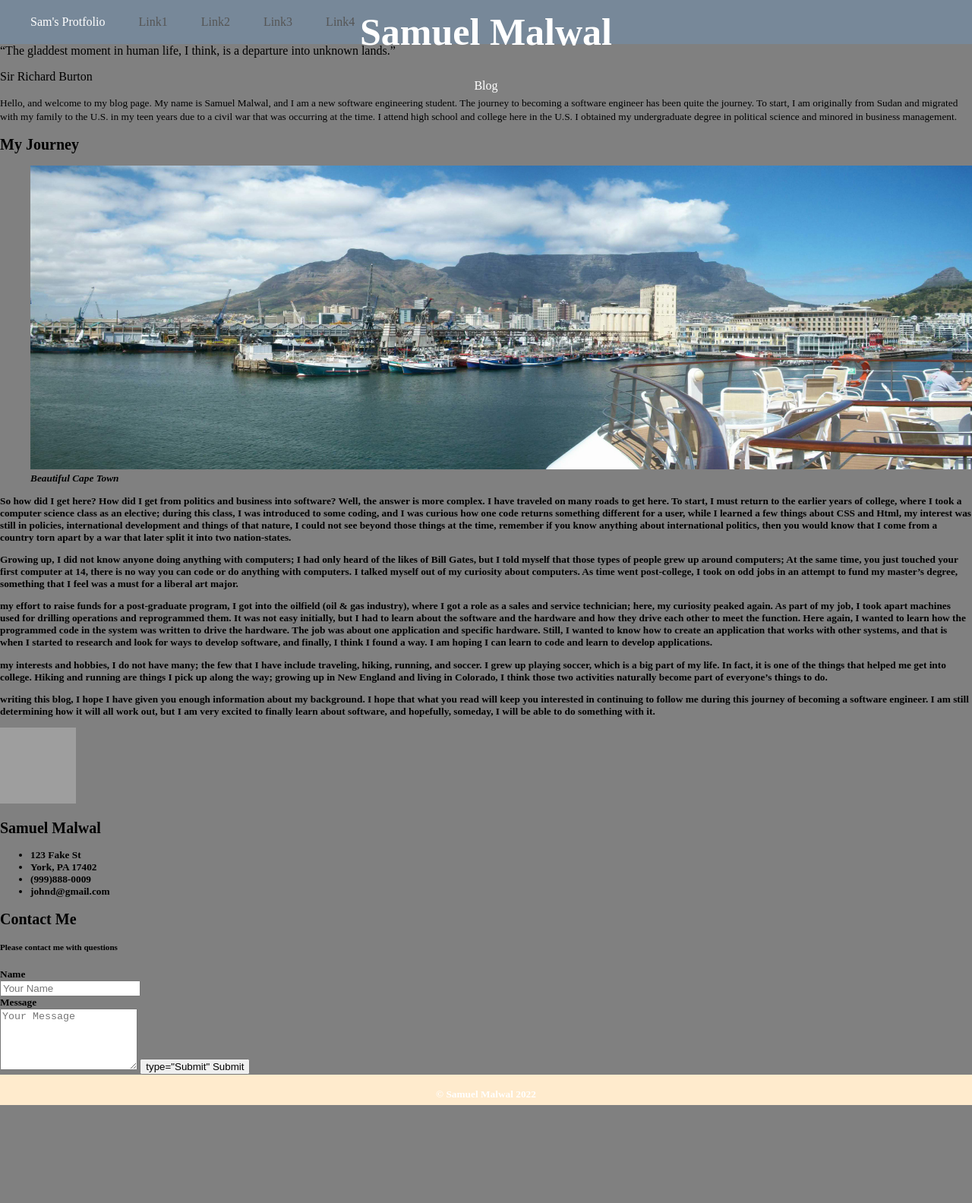
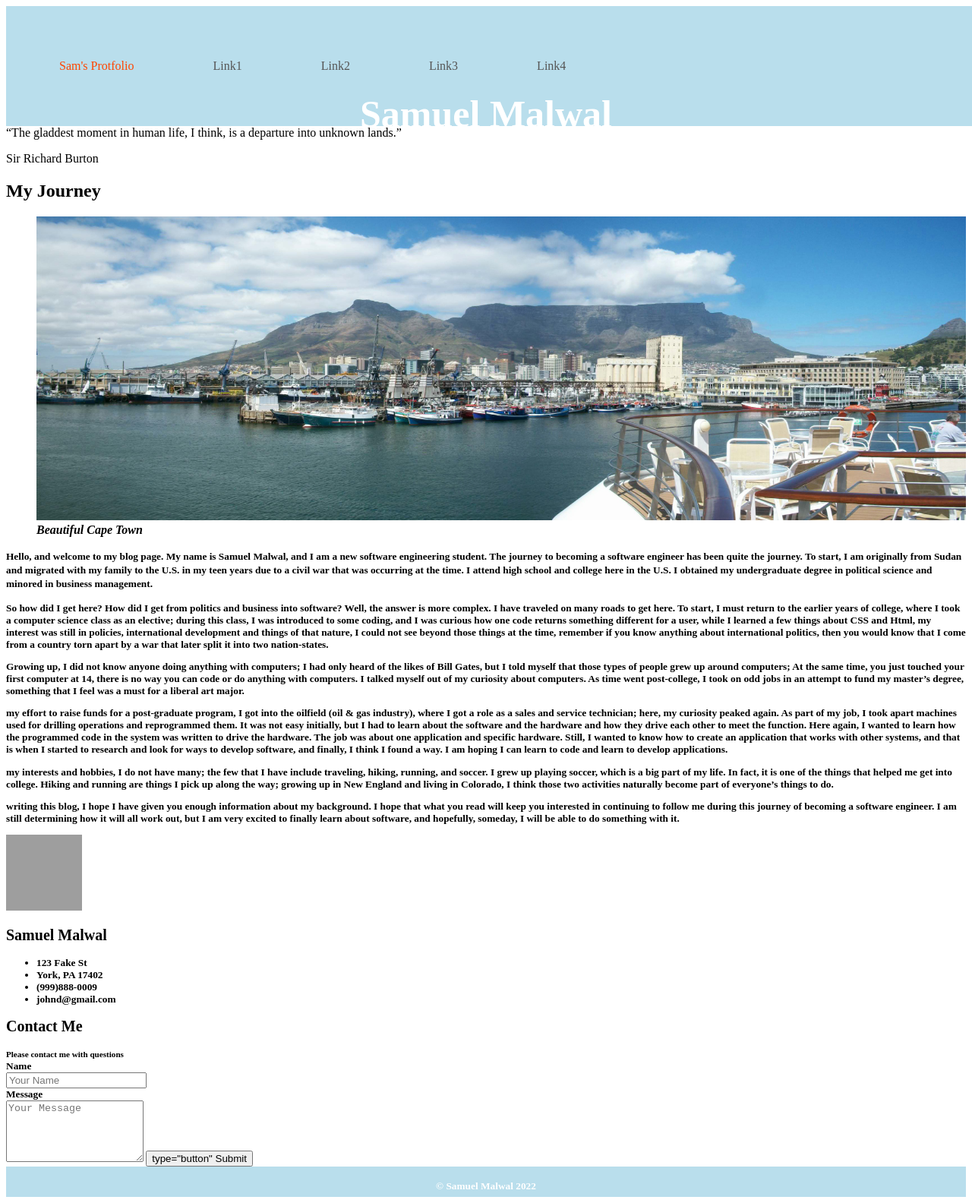
Before and after one commit to arou21/Coding-Temple, a plain HTML site: page Blog.html in a window 1280 px wide. Shown: the top 1584 px of the page at 76% size. Before the commit the page ends 1455 px from the top, so only its background shows below. Drawn offline with Linux system fonts and the light colour scheme; grey boxes are pictures that could not be loaded.

Commit message:
[chnages to my first commit]

```diff
--- a/Blog.html
+++ b/Blog.html
@@ -12,9 +12,9 @@
         <ul>
             <li>Sam's Protfolio</li>
             <li><a href="#">Link1</a></li>
-            <li><a href="http://www.google.com">Link2</a></li>
-            <li><a href="page3.html">Link3</a></li>
-            <li><a href="#">Link4</a></li>
+            <li><a href="https://www.skysports.com/">Link2</a></li>
+            <li><a href="https://www.lonelyplanet.com/">Link3</a></li>
+            <li><a href="https://www.bbc.com/">Link4</a></li>
         </ul>
     </nav>
     <div Class="hero-image">
@@ -29,9 +29,7 @@
                  <q>The gladdest moment in human life, I think, is a departure into unknown lands.</q>
                  <p>Sir Richard Burton</p>
             </article>
-            <article>
-                <strong><small></strong><p>Hello, and welcome to my blog page. My name is Samuel Malwal, and I am a new software engineering student. The journey to becoming a software engineer has been quite the journey. To start, I am originally from Sudan and migrated with my family to the U.S. in my teen years due to a civil war that was occurring at the time. I attend high school and college here in the U.S. I obtained my undergraduate degree in political science and minored in business management.</p>
-            </article>
+
             <article>
                 <h1>My Journey</h1>
                 <strong><small></small>
@@ -39,6 +37,9 @@
                     <img src="images/Cape Town.JPG" width="1300" height="400"/>
                     <figcaption><em>Beautiful Cape Town</em></figcaption>
                 </figure>
+            <article>
+                    <strong><small></strong><p>Hello, and welcome to my blog page. My name is Samuel Malwal, and I am a new software engineering student. The journey to becoming a software engineer has been quite the journey. To start, I am originally from Sudan and migrated with my family to the U.S. in my teen years due to a civil war that was occurring at the time. I attend high school and college here in the U.S. I obtained my undergraduate degree in political science and minored in business management.</p>
+            </article>
             <article>
                     <strong><small></small></strong> So how did I get here? How did I get from politics and business into software? Well, the answer is more complex. I have traveled on many roads to get here. To start, I must return to the earlier years of college, where I took a computer science class as an elective; during this class, I was introduced to some coding, and I was curious how one code returns something different for a user, while I learned a few things about CSS and Html, my interest was still in policies, international development and things of that nature, I could not see beyond those things at the time, remember if you know anything about international politics, then you would know that I come from a country torn apart by a war that later split it into two nation-states.
             </article>
@@ -78,7 +79,7 @@
                     <label for="body"><strong>Message</strong></label>
                     <br>
                     <textarea id="body" placeholder="Your Message" rows="5"></textarea>
-                    <button>type="Submit" Submit</button>
+                    <button>type="button" Submit</button>
                 </form>
             </article>
         </div>
--- a/CSS/portfolio_css.css
+++ b/CSS/portfolio_css.css
@@ -1,18 +1,18 @@
 body, blog{
     height: 100%;
-    margin: 0px;
+    margin: px;
 }
 body{
-    background-color: grey;
+    background-color: rgb(255, 555, 128),; /* Fully opaque */;
 }
 
 nav li{
-    display: inline;
-    margin: 20px;
+    display: inline-block;
+    margin: 50px;
 }
 
 nav ul{
-    background-color: lightslategray;
+    background-color: rgb(117, 190, 218, 0.5); /* 50% transparent */
     margin: 0;
     list-style: none;
     width: 100%;
@@ -22,7 +22,7 @@ nav ul{
 
 nav{
     display: block;
-    color: white;
+    color: orangered;
 }
 
 nav a{
@@ -31,14 +31,14 @@ nav a{
 }
 
 nav a:hover{
-    color: white;
+    color: yellow;
 }
 
 .hero-image{
     background-image:url("../images/Cape\ Town.JPG");
     height: 50%;
     background-repeat: no-repeat;
-    background-size: cover;
+    background-size: 3contain;
     background-position: center;
     position: relative;
 }
@@ -62,7 +62,7 @@ nav a:hover{
 
 #side{
     width: 20%;
-    float: right;
+    float: left;
     height: 100%;
     padding: 20px;
 }
@@ -87,7 +87,7 @@ nav a:hover{
 }
 #profile-details{
     margin-right: 30px;
-    text-align: center;
+    text-align: justify;
 }
 
 .side-articles, .main-articles{
@@ -107,7 +107,7 @@ nav a:hover{
 }
 
 form{
-    margin-top:20px;
+    margin: top 1em;;
 }
 
 textarea.input{
@@ -123,7 +123,7 @@ textarea.input{
 
 footer{
     width: 100%;
-    background-color: blanchedalmond;
+    background-color:rgb(117, 190, 218, 0.5); /* 50% transparent */;
     height: 5vh;
     margin-top: 0px;
 }
```
Also changed, not shown: 1 other file.
